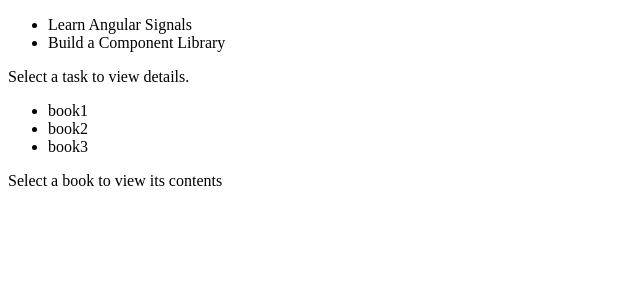
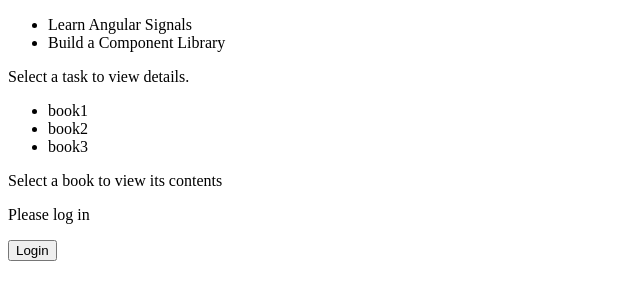
Before and after one commit to mthiggins1s/monday-exercises, an Angular app: page / in a window 1280 px wide. Shown: the top 300 px of the page, without its empty margins (0-640 px from the left). Built offline with nearby package versions, Linux system fonts and the light colour scheme.

Commit message:
completed exercise 3

```diff
--- a/src/app/app.component.html
+++ b/src/app/app.component.html
@@ -1,3 +1,4 @@
 <app-task-list />
 <app-favorite-books />
+<app-profile-card />
 <router-outlet />
--- a/src/app/app.component.ts
+++ b/src/app/app.component.ts
@@ -3,10 +3,11 @@
 import { TaskListComponent } from "./task-list/task-list.component";
 import { Task } from './task-list/task-list.component';
 import { FavoriteBooksComponent } from "./favorite-books/favorite-books.component";
+import { ProfileCardComponent } from "./profile-card/profile-card.component";
 
 @Component({
   selector: 'app-root',
-  imports: [RouterOutlet, TaskListComponent, FavoriteBooksComponent],
+  imports: [RouterOutlet, TaskListComponent, FavoriteBooksComponent, ProfileCardComponent],
   templateUrl: './app.component.html',
   styleUrl: './app.component.css'
 })
--- /dev/null
+++ b/src/app/profile-card/profile-card.component.html
@@ -0,0 +1,12 @@
+<div *ngIf="isLoggedIn(); else loggedOut" class="profile-card">
+    <img [src]="avatar" alt="Avatar" class="avatar" />
+    <h2>{{ name }}</h2>
+  </div>
+
+  <ng-template #loggedOut>
+    <p>Please log in</p>
+  </ng-template>
+
+  <button (click)="toggleLogin()">
+    {{ isLoggedIn() ? 'Logout' : 'Login' }}
+  </button>
--- /dev/null
+++ b/src/app/profile-card/profile-card.component.ts
@@ -0,0 +1,19 @@
+import { Component, Input, signal } from '@angular/core';
+import { CommonModule } from '@angular/common';
+
+@Component({
+  selector: 'app-profile-card',
+  imports: [CommonModule],
+  templateUrl: './profile-card.component.html',
+  styleUrl: './profile-card.component.css'
+})
+export class ProfileCardComponent {
+  @Input() name!: string;
+  @Input() avatar!: string;
+
+  isLoggedIn = signal(false);
+
+  toggleLogin() {
+    this.isLoggedIn.set(!this.isLoggedIn())
+  }
+}
```
Also changed, not shown: src/app/profile-card/profile-card.component.css (added).
